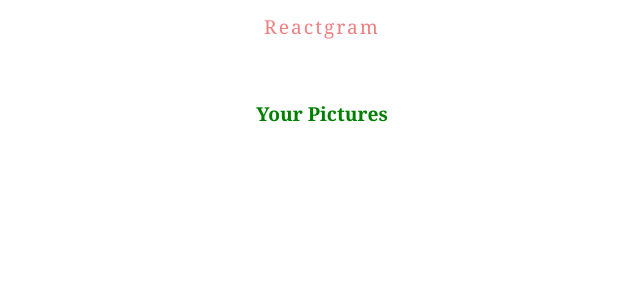
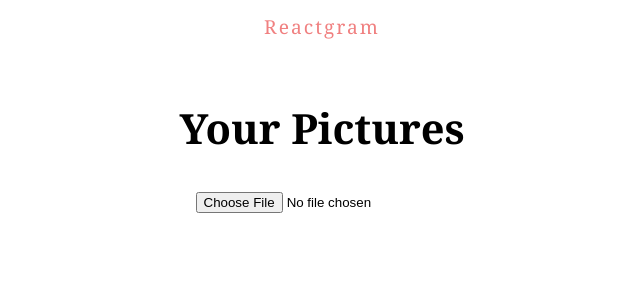
Before and after one commit to TuanNguyen1010/Reactgram, a React (Create React App) app: page / in a window 1280 px wide. Shown: the top 300 px of the page, without its empty margins (318-958 px from the left). Built offline with nearby package versions, Linux system fonts and the light colour scheme.

Commit message:
Add: file upload form

```diff
--- a/src/App.css
+++ b/src/App.css
@@ -1,3 +1,27 @@
+@import url('https://fonts.googleapis.com/css2?family=Noto+Serif:wght@400;700&display=swap');
 .App {
   text-align: center;
 }
+
+/* base styles & title */
+body{
+  font-family: "Noto Serif";
+  color: var(--secondary);
+}
+.App{
+  max-width: 960px;
+  margin: 0 auto;
+}
+.title h1{
+  color: lightcoral;
+  font-size: 1.2rem;
+  letter-spacing: 2px;
+  font-weight: normal;
+}
+.title h2, .title p{
+  text-align: center;
+}
+.title h2{
+  margin-top: 60px;
+  font-size: 2.6rem;
+}
--- a/src/App.js
+++ b/src/App.js
@@ -1,11 +1,13 @@
 import React from 'react';
 import './App.css';
 import Title from './components/Title'
+import UploadForm from './components/UploadForm';
 
 function App() {
   return (
     <div className="App">
       <Title/>
+      <UploadForm/>
     </div>
   );
 }
--- /dev/null
+++ b/src/components/UploadForm.js
@@ -0,0 +1,11 @@
+import React from 'react'
+
+const UploadForm = () => {
+  return (
+    <form>
+      <input type='file'/>
+    </form>
+  )
+}
+
+export default UploadForm;
--- a/src/index.css
+++ b/src/index.css
@@ -1,22 +1,13 @@
-@import url('https://fonts.googleapis.com/css2?family=Noto+Serif:wght@400;700&display=swap');
-
-body{
-  font-family: "Noto Serif";
-  color: var(--secondary);
+body {
+  margin: 0;
+  font-family: -apple-system, BlinkMacSystemFont, 'Segoe UI', 'Roboto', 'Oxygen',
+    'Ubuntu', 'Cantarell', 'Fira Sans', 'Droid Sans', 'Helvetica Neue',
+    sans-serif;
+  -webkit-font-smoothing: antialiased;
+  -moz-osx-font-smoothing: grayscale;
 }
 
-.title h1{
-  color: lightcoral;
-  font-size: 1.2rem;
-  letter-spacing: 2px;
-  font-weight: normal;
-  justify-content: left;
+code {
+  font-family: source-code-pro, Menlo, Monaco, Consolas, 'Courier New',
+    monospace;
 }
-.title h2, .title p{
-  text-align: center;
-}
-.title h2{
-  margin-top: 60px;
-  font-size: larger;
-  color: green;
-}
--- a/src/index.js
+++ b/src/index.js
@@ -2,6 +2,7 @@ import React from 'react';
 import ReactDOM from 'react-dom';
 import './index.css';
 import App from './App';
+import * as serviceWorker from './serviceWorker';
 
 ReactDOM.render(
   <React.StrictMode>
@@ -9,3 +10,5 @@ ReactDOM.render(
   </React.StrictMode>,
   document.getElementById('root')
 );
+
+serviceWorker.unregister();
```
